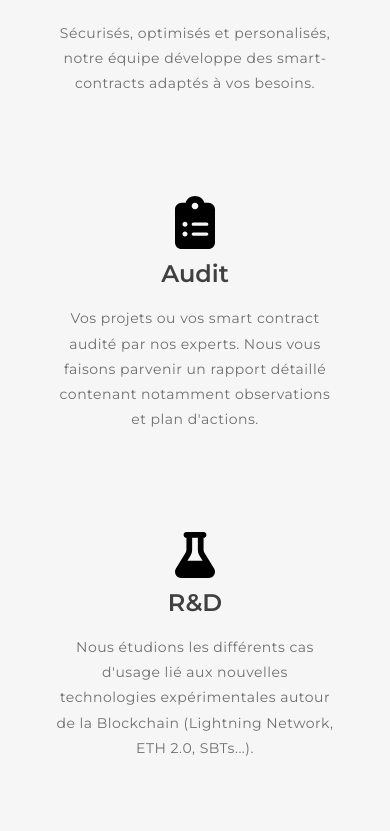
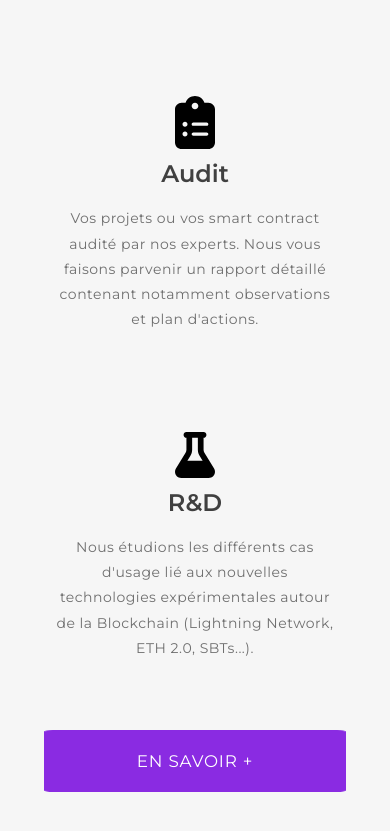
Before and after one commit to The-JW-Corp/JW-Corp-react, a React (Create React App) app: page / in a window 390 px wide. Shown: the part 807-1638 px from the top of the page. Before the commit the page ends 1568 px from the top, so only its background shows below. Built offline with nearby package versions, Linux system fonts and the light colour scheme.

Commit message:
add button + fix responsive

```diff
--- a/src/components/NotreMission/NotreMission.css
+++ b/src/components/NotreMission/NotreMission.css
@@ -10,7 +10,6 @@
   align-items: center;
   justify-content: space-between;
   height: 170px;
-  padding-top: 100px;
 }
 .notreMission-title-wrap h2 {
   font-size: 32px;
@@ -78,6 +77,45 @@
   padding-top: 20px;
   width: 90%;
 }
+.mission-button-container{
+  display: flex;
+  justify-content: center;
+  align-items: center;
+  width: 100%;
+  height: 200px;
+}
+.mission-button-container > a{
+  border: 1px blueviolet solid;
+  display: flex;
+  justify-content: center;
+  align-items: center;
+  color: #fff;
+  font-size: 16.8px;
+  text-transform: uppercase;
+  font-weight: 400;
+  background: blueviolet;
+  letter-spacing: 0.8px;
+  border-radius: 3%;
+  width: 247px;
+  height: 60px;
+  text-decoration: none;
+}
+.mission-button-container > a:hover{
+  opacity: 0.8;
+  text-decoration: underline;
+}
+@media (min-width:375px) {
+  .mission-button-container > a{
+    width: 300px;
+    height: 60px;
+  }
+}
+@media (min-width:414px) {
+  .mission-button-container > a{
+    width: 336px;
+    height: 60px;
+  }
+}
 @media (min-width: 768px) {
   .notreMission-title-wrap span {
     width: 80%;
@@ -86,6 +124,7 @@
     flex-direction: row;
     flex-wrap: wrap;
     width: 100%;
+    padding-top: 30px;
   }
   .notreMission-service-subwrap {
     display: flex;
@@ -119,6 +158,9 @@
   .notreMission-service p {
     font-size: 16px;
     width: 85%;
+  }
+  .mission-button-container{
+    display: none;
   }
 }
 @media (min-width: 1024px) {
--- a/src/components/NotreMission/NotreMission.js
+++ b/src/components/NotreMission/NotreMission.js
@@ -78,6 +78,7 @@ const NotreMission = () => {
           </a>
         </div>
       </div>
+      <div className="mission-button-container"><a href="/nos-services">EN SAVOIR +</a></div>
     </section>
   );
 };
```
